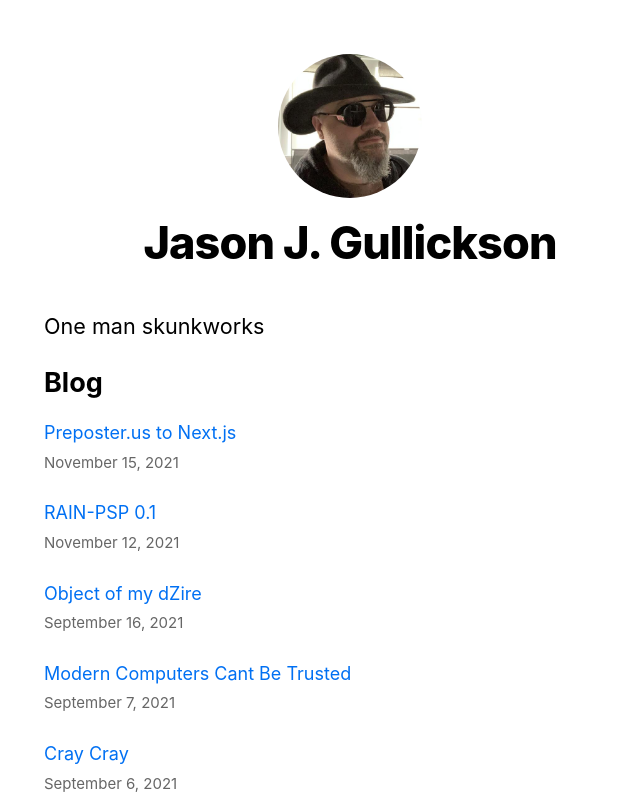
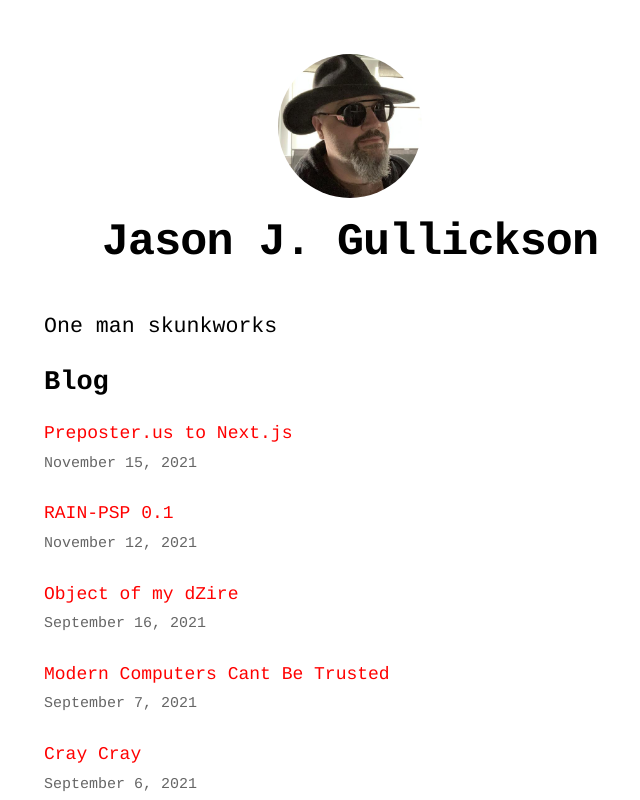
Before and after one commit to jjg/jasongullickson.com, a Next.js app: page / in a window 1280 px wide. Shown: the top 800 px of the page, without its empty margins (290-930 px from the left). Built offline with nearby package versions, Linux system fonts and the light colour scheme.

Commit message:
Tweak styles to be closer to original site.

```diff
--- a/styles/global.css
+++ b/styles/global.css
@@ -2,8 +2,7 @@
 body {
   padding: 0;
   margin: 0;
-  font-family: -apple-system, BlinkMacSystemFont, Segoe UI, Roboto, Oxygen, Ubuntu,
-    Cantarell, Fira Sans, Droid Sans, Helvetica Neue, sans-serif;
+  font-family: courier;
   line-height: 1.6;
   font-size: 18px;
 }
@@ -13,7 +12,7 @@
 }
 
 a {
-  color: #0070f3;
+  color: red;
   text-decoration: none;
 }
 
```
